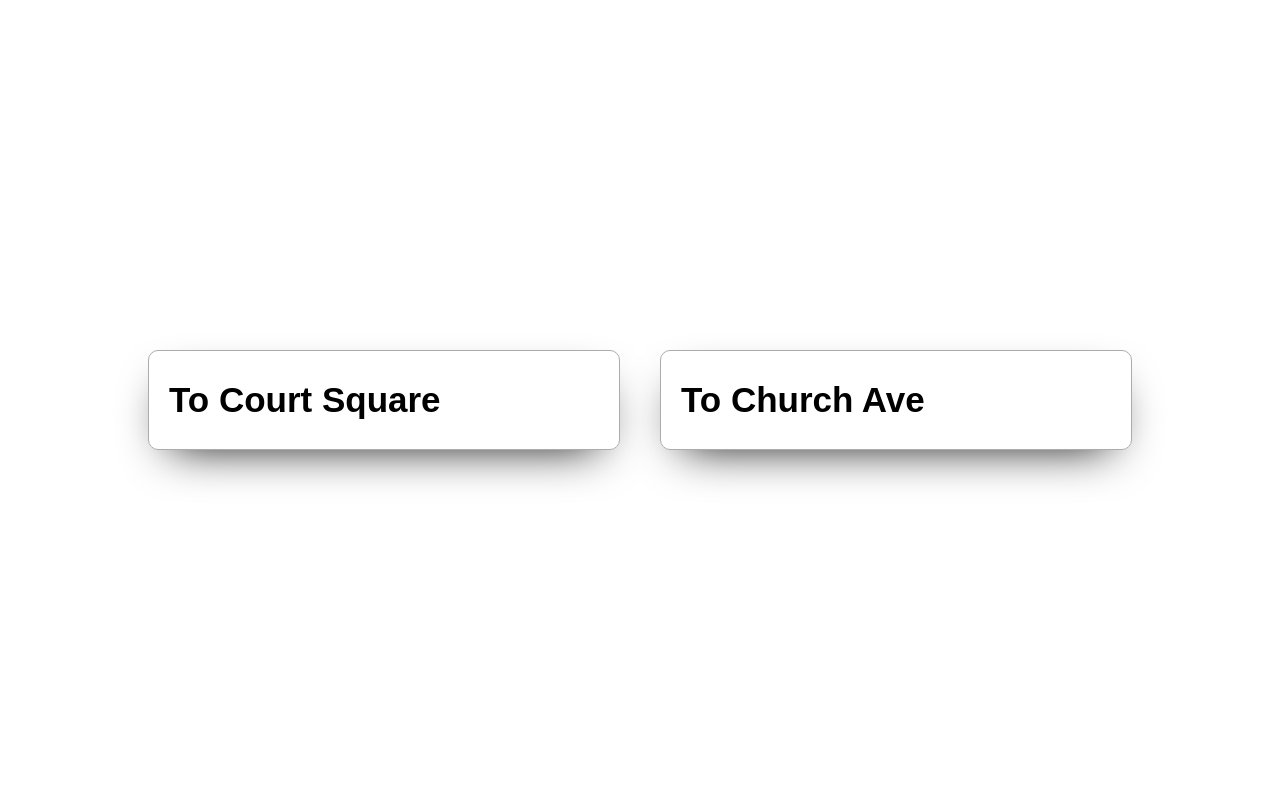
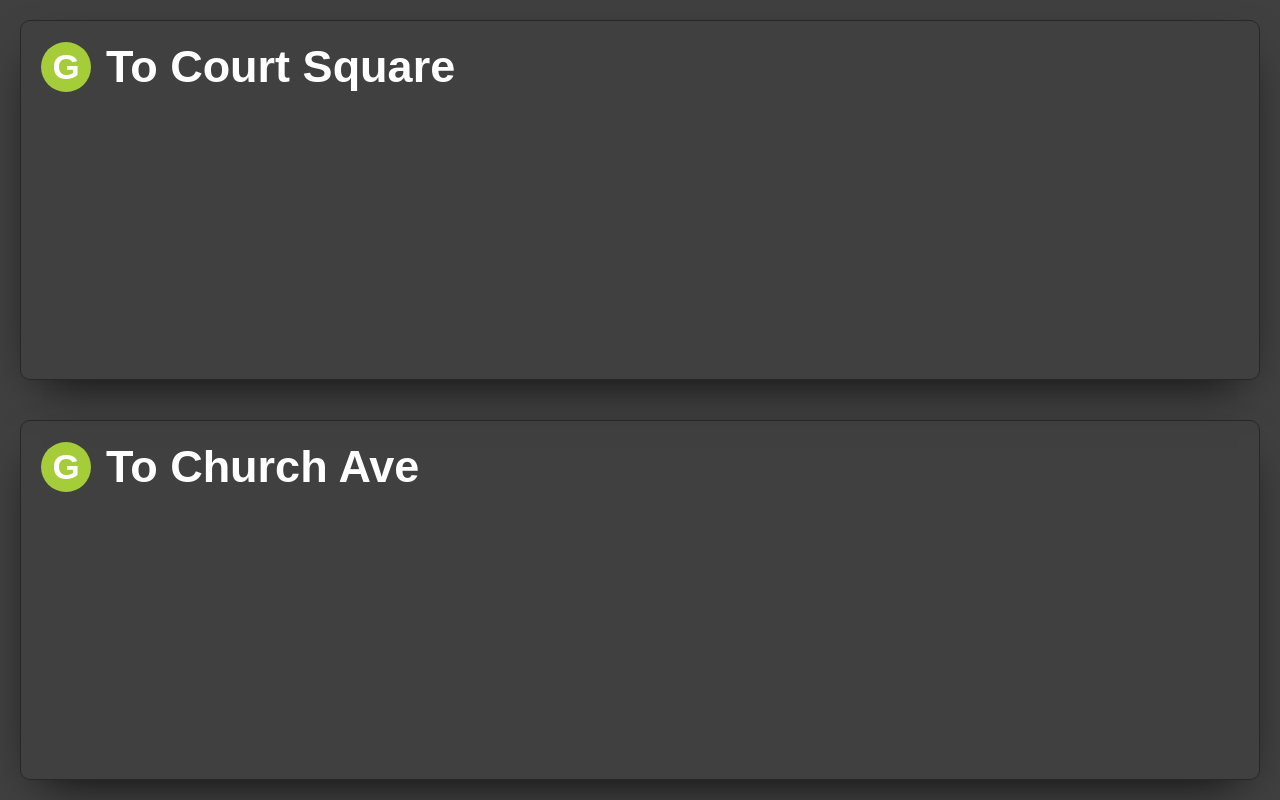
Before and after one commit to hen-wood/subway-tracker, a plain HTML site: page frontend/index.html in a window 1280 px wide. Drawn offline with Linux system fonts and the light colour scheme.

Commit message:
Style changes

```diff
--- a/frontend/index.html
+++ b/frontend/index.html
@@ -8,18 +8,22 @@
   </head>
   <body>
     <div class="outer-container">
-      <div class="inner-container">
         <div class="time-box">
-          <h2 class="direction-title">To Court Square</h2>
+          <div class="title-container">
+            <div class="line-logo">G</div>
+            <h2 class="direction-title">To Court Square</h2>
+          </div>
           <p class="time-title" id="courtSquareTime"></p>
           <p class="time-title" id="courtSquareChance"></p>
         </div>
         <div class="time-box">
-          <h2 class="direction-title">To Church Ave</h2>
+          <div class="title-container">
+            <div class="line-logo">G</div>
+            <h2 class="direction-title">To Church Ave</h2>
+          </div>
           <p class="time-title" id="churchAveTime"></p>
           <p class="time-title" id="churchAveChance"></p>
         </div>
-      </div>
     </div>
     <script src="./script.js"></script>
   </body>
--- a/frontend/script.js
+++ b/frontend/script.js
@@ -15,11 +15,9 @@
 
     churchAveEl.innerText = `Arriving ${churchArrivalString}`;
     if (churchArrivalString === "now!") {
-      churchAveEl.style.color = "#ab4848";
-      churchAveEl.style.fontWeight = "bold";
+      churchAveEl.classList.add(`fade-in-out`);
     } else {
-      churchAveEl.style.color = "#000";
-      churchAveEl.style.fontWeight = "unset";
+      churchAveEl.classList.remove(`fade-in-out`);
     }
 
     churchAveChanceEl.innerText = `Next chance ${getMinutesAndSecondsFromNow(
@@ -28,11 +26,9 @@
 
     courtSquareEl.innerText = `Arriving ${courtArrivalString}`;
     if (courtArrivalString === "now!") {
-      courtSquareEl.style.color = "#ab4848";
-      courtSquareEl.style.fontWeight = "bold";
+      courtSquareEl.classList.add(`fade-in-out`);
     } else {
-      courtSquareEl.style.color = "#000";
-      courtSquareEl.style.fontWeight = "unset";
+      courtSquareEl.classList.remove(`fade-in-out`);
     }
 
     courtSquareChanceEl.innerText = `Next chance ${getMinutesAndSecondsFromNow(
--- a/frontend/styles.css
+++ b/frontend/styles.css
@@ -1,39 +1,70 @@
-body{
-    margin: 0;
-    font-family: Arial, Helvetica, sans-serif;
+body {
+  margin: 0;
+  font-family: Arial, Helvetica, sans-serif;
 }
 
-.outer-container{
-    display: flex;
-    justify-content: center;
-    align-items: center;
-    height: 100vh;
-    width: 100vw;
-    box-sizing: border-box;
-    overflow: none;
+.outer-container {
+  height: 100vh;
+  max-width: 100vw;
+  display: flex;
+  justify-content: space-between;
+  flex-direction: column;
+  background-color: rgb(64, 64, 64);
+  color: white;
 }
 
-.inner-container{
-    display: flex;
-    justify-content: space-between;
-    width: 80%;
-    box-sizing: border-box;
+.time-box {
+  color: white;
+  height: 100%;
+  max-width: 100%;
+  box-shadow: 0 18px 48px -22px black;
+  margin: 20px;
+  padding: 20px 20px 0px 20px;
+  border-radius: 10px;
+  border: 1px solid #272727;
 }
 
-.time-box{
-    width: 100%;
-    box-shadow: 0 18px 48px -22px;
-    box-sizing: border-box;
-    margin: 20px;
-    padding: 0 20px;
-    border-radius: 10px;
-    border: 1px solid #acacac;
+.title-container {
+  display: flex;
+  align-items: center;
 }
 
-.direction-title{
-    font-size: 35px;
+.direction-title {
+  font-size: 45px;
+  margin: 0;
 }
 
-.time-title{
-    font-size: 24px;
+.time-title {
+  font-size: 30px;
+  margin: 10px;
 }
+
+.line-logo {
+  font-size: 35px;
+  background-color: #a5cd3a;
+  display: flex;
+  align-items: center;
+  justify-content: center;
+  border-radius: 50%;
+  font-weight: bolder;
+  display: flex;
+  width: 50px;
+  height: 50px;
+  margin-right: 15px;
+}
+
+@keyframes fadeInOut {
+  0%,
+  100% {
+    opacity: 0;
+  }
+  50% {
+    opacity: 1;
+  }
+}
+
+.fade-in-out {
+  animation: fadeInOut 3s ease-in-out infinite;
+  color: rgb(211, 43, 43);
+  font-weight: bold;
+}
```
